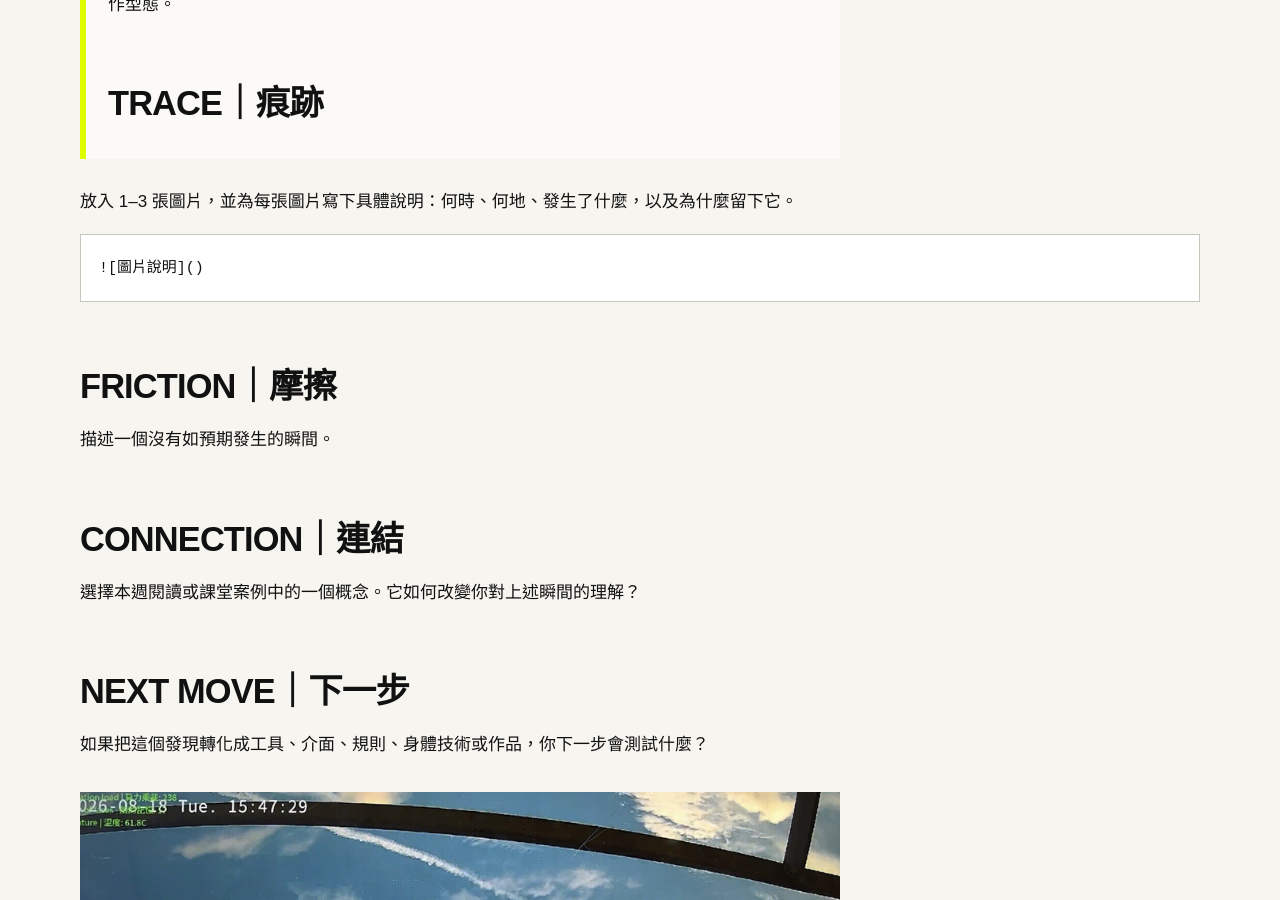
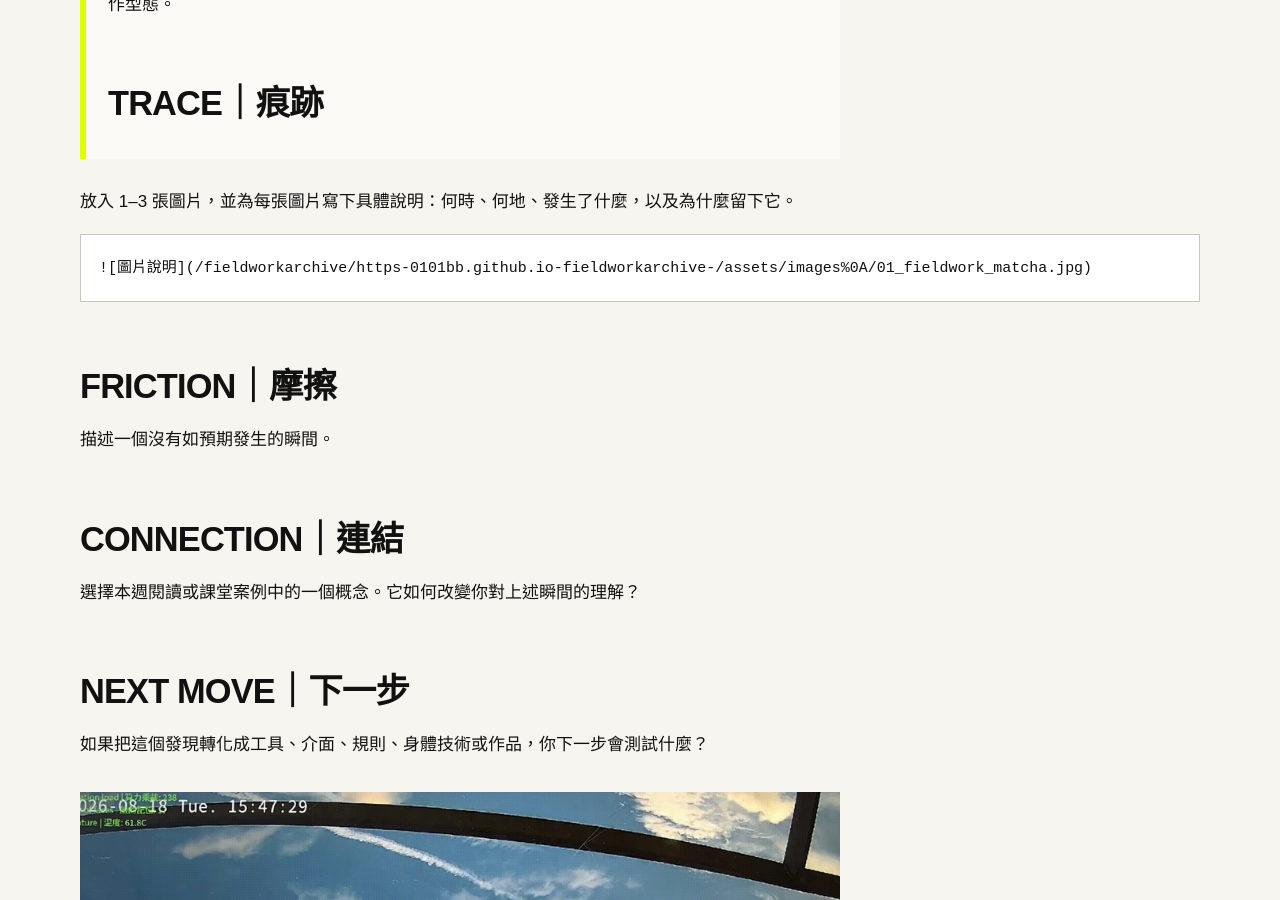
Before and after one commit to 0101bb/https-0101bb.github.io-fieldworkarchive-, a Jekyll site: the page built from weeks/week-01.md, in a window 1280 px wide and 900 px high, scrolled down 479 px. Built offline with Jekyll 4.4.1, drawn with Linux system fonts in a browser that asks for light colours.

Commit message:
Change image link in week-01.md
Updated image reference in week-01.md to a new URL.

````diff
--- a/weeks/week-01.md
+++ b/weeks/week-01.md
@@ -13,7 +13,9 @@ permalink: /weeks/week-01/
 
 放入 1–3 張圖片，並為每張圖片寫下具體說明：何時、何地、發生了什麼，以及為什麼留下它。
 ```markdown
-![圖片說明]({{ 'assets/images/01_fieldwork_cafe.jpg}})
+![圖片說明]({{ 'https-0101bb.github.io-fieldworkarchive-/assets/images
+/01_fieldwork_matcha.jpg
+' | relative_url }})
 ```
 ## FRICTION｜摩擦
 
````
